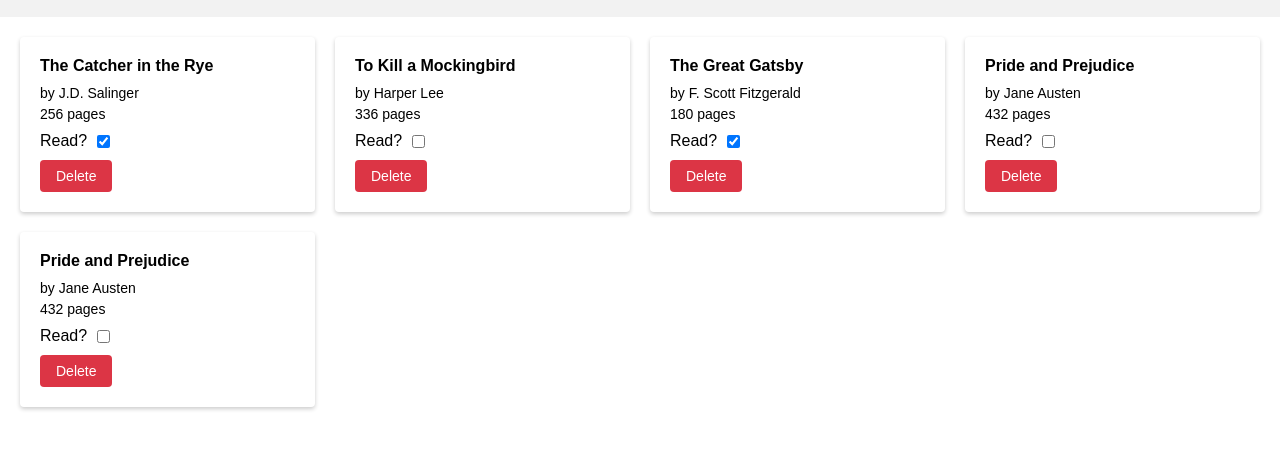
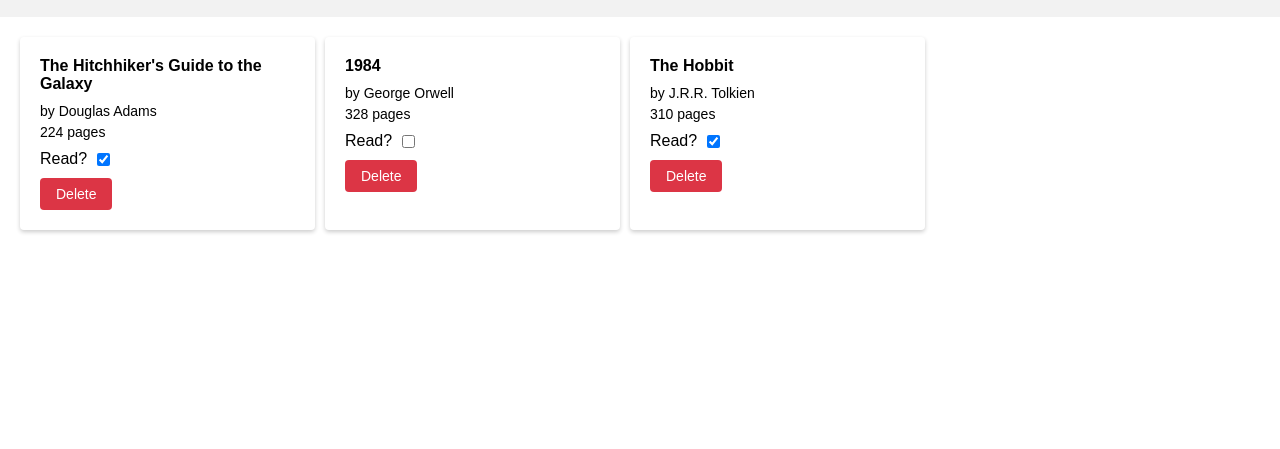
Before and after one commit to MagnusJason/bookapp, a plain HTML site: page index.html in a window 1280 px wide. Shown: the part 61-510 px from the top of the page. Drawn offline with Linux system fonts and the light colour scheme.

Commit message:
Enable delete button

```diff
--- a/index.html
+++ b/index.html
@@ -14,68 +14,13 @@
     </header>
 
     <main id="book-list">
-        <div class="book-card">
-            <div class="book-info">
-                <h2>The Catcher in the Rye</h2>
-                <p>by J.D. Salinger</p>
-                <p>256 pages</p>
-                <div class="read-toggle">
-                    <label>Read?</label>
-                    <input type="checkbox" checked>
-                </div>
-                <button class="delete-btn">Delete</button>
-            </div>
-        </div>
-        <div class="book-card">
-            <div class="book-info">
-                <h2>To Kill a Mockingbird</h2>
-                <p>by Harper Lee</p>
-                <p>336 pages</p>
-                <div class="read-toggle">
-                    <label>Read?</label>
-                    <input type="checkbox">
-                </div>
-                <button class="delete-btn">Delete</button>
-            </div>
-        </div>
-        <div class="book-card">
-            <div class="book-info">
-                <h2>The Great Gatsby</h2>
-                <p>by F. Scott Fitzgerald</p>
-                <p>180 pages</p>
-                <div class="read-toggle">
-                    <label>Read?</label>
-                    <input type="checkbox" checked>
-                </div>
-                <button class="delete-btn">Delete</button>
-            </div>
-        </div>
-        <div class="book-card">
-            <div class="book-info">
-                <h2>Pride and Prejudice</h2>
-                <p>by Jane Austen</p>
-                <p>432 pages</p>
-                <div class="read-toggle">
-                    <label>Read?</label>
-                    <input type="checkbox">
-                </div>
-                <button class="delete-btn">Delete</button>
-            </div>
-        </div>
-        <div class="book-card">
-            <div class="book-info">
-                <h2>Pride and Prejudice</h2>
-                <p>by Jane Austen</p>
-                <p>432 pages</p>
-                <div class="read-toggle">
-                    <label>Read?</label>
-                    <input type="checkbox">
-                </div>
-                <button class="delete-btn">Delete</button>
-            </div>
-        </div>
     </main>
 
     <script src="script.js"></script>
+    <script>
+        addBookToLibrary("The Hitchhiker's Guide to the Galaxy", "Douglas Adams", 224, true);
+        addBookToLibrary("1984", "George Orwell", 328, false);
+        addBookToLibrary("The Hobbit", "J.R.R. Tolkien", 310, true);
+    </script>
 </body>
 </html>
--- a/script.js
+++ b/script.js
@@ -0,0 +1,77 @@
+let myLibrary = [];
+
+function Book(title, author, pages, read) {
+    this.title = title;
+    this.author = author;
+    this.pages = pages;
+    this.read = read;
+}
+
+function addBookToLibrary(title, author, pages, read) {
+    let book = new Book(title, author, pages, read);
+    myLibrary.push(book);
+    render();
+}
+
+function render() {
+    let bookList = document.getElementById("book-list");
+    bookList.innerHTML = "";
+
+    for (let i = 0; i < myLibrary.length; i++) {
+      let book = myLibrary[i];
+
+      let bookCard = document.createElement("div");
+      bookCard.classList.add("book-card");
+
+      let bookInfo = document.createElement("div");
+      bookInfo.classList.add("book-info");
+
+      let bookTitle = document.createElement("h2");
+      bookTitle.textContent = book.title;
+
+      let bookAuthor = document.createElement("p");
+      bookAuthor.textContent = `by ${book.author}`;
+
+      let bookPages = document.createElement("p");
+      bookPages.textContent = `${book.pages} pages`;
+
+      let readToggle = document.createElement("div");
+      readToggle.classList.add("read-toggle");
+
+      let readLabel = document.createElement("label");
+      readLabel.textContent = "Read?";
+
+      let readCheckbox = document.createElement("input");
+      readCheckbox.type = "checkbox";
+      readCheckbox.checked = book.read;
+
+      let deleteButton = document.createElement("button");
+      deleteButton.classList.add("delete-btn");
+      deleteButton.textContent = "Delete";
+      deleteButton.addEventListener("click", function() {
+        myLibrary.splice(i, 1);
+        render();
+      });
+
+      bookCard.appendChild(bookInfo);
+      bookInfo.appendChild(bookTitle);
+      bookInfo.appendChild(bookAuthor);
+      bookInfo.appendChild(bookPages);
+      bookInfo.appendChild(readToggle);
+      readToggle.appendChild(readLabel);
+      readToggle.appendChild(readCheckbox);
+      bookInfo.appendChild(deleteButton);
+      bookList.appendChild(bookCard);
+    }
+  }
+
+render(); // Render the initial book list
+
+let addBookBtn = document.getElementById("add-book-btn");
+addBookBtn.addEventListener("click", function() {
+    let title = prompt("Enter book title:");
+    let author = prompt("Enter author name:");
+    let pages = prompt("Enter number of pages:");
+    let read = confirm("Have you read this book?");
+    addBookToLibrary(title, author, pages, read);
+});
--- a/style.css
+++ b/style.css
@@ -30,13 +30,12 @@ header {
     background-color: #3071a9;
 }
 
-/* Previous CSS code from the previous answer */
-
 main#book-list {
     display: flex;
     flex-wrap: wrap;
-    justify-content: space-between;
+    justify-content: flex-start;
     padding: 20px;
+    gap: 10px;
 }
 
 .book-card {
@@ -51,34 +50,6 @@ main#book-list {
 
 .book-card > * {
     margin: 10px;
-}
-
-@media (max-width: 1023px) {
-    main#book-list {
-        justify-content: space-around;
-    }
-
-    .book-card {
-        width: calc((100% - 40px) / 3);
-        max-width: 300px;
-    }
-}
-
-@media (max-width: 767px) {
-    main#book-list {
-        justify-content: center;
-    }
-
-    .book-card {
-        width: calc((100% - 20px) / 2);
-        max-width: 250px;
-    }
-}
-
-@media (max-width: 479px) {
-    .book-card {
-        width: calc(100% - 20px);
-    }
 }
 
 .book-card .book-info {
```
